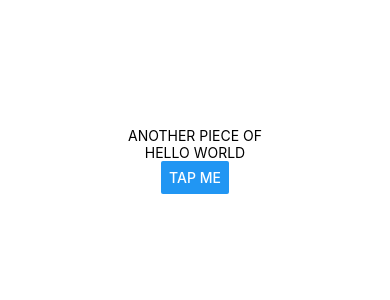
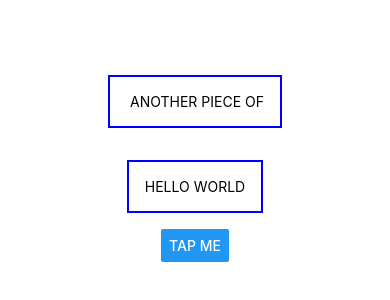
Before and after one commit to natib21/React-Native, a React Native app: screen / in a window 390 px wide. Shown: the part 262-562 px from the top of the page. Built offline with nearby package versions, Linux system fonts and the light colour scheme.

Commit message:
Adding Styles to react Native apps

```diff
--- a/App.js
+++ b/App.js
@@ -5,9 +5,10 @@ export default function App() {
   return (
     <View style={styles.container}>
       <View>
-       <Text>Another piece of</Text>
+       <Text style={styles.dummyText}> Another piece of</Text>
       </View>
-      <Text>Hello World</Text>
+      <Text style={styles.dummyText}>
+          Hello World</Text>
       <Button title='Tap Me' />
     </View>
   );
@@ -22,4 +23,10 @@ const styles = StyleSheet.create({
     textTransform:'uppercase',
 
   },
+  dummyText: {
+    margin:16,
+    padding:16,
+    borderWidth:2,
+    borderColor:'blue',
+  }
 });
```
